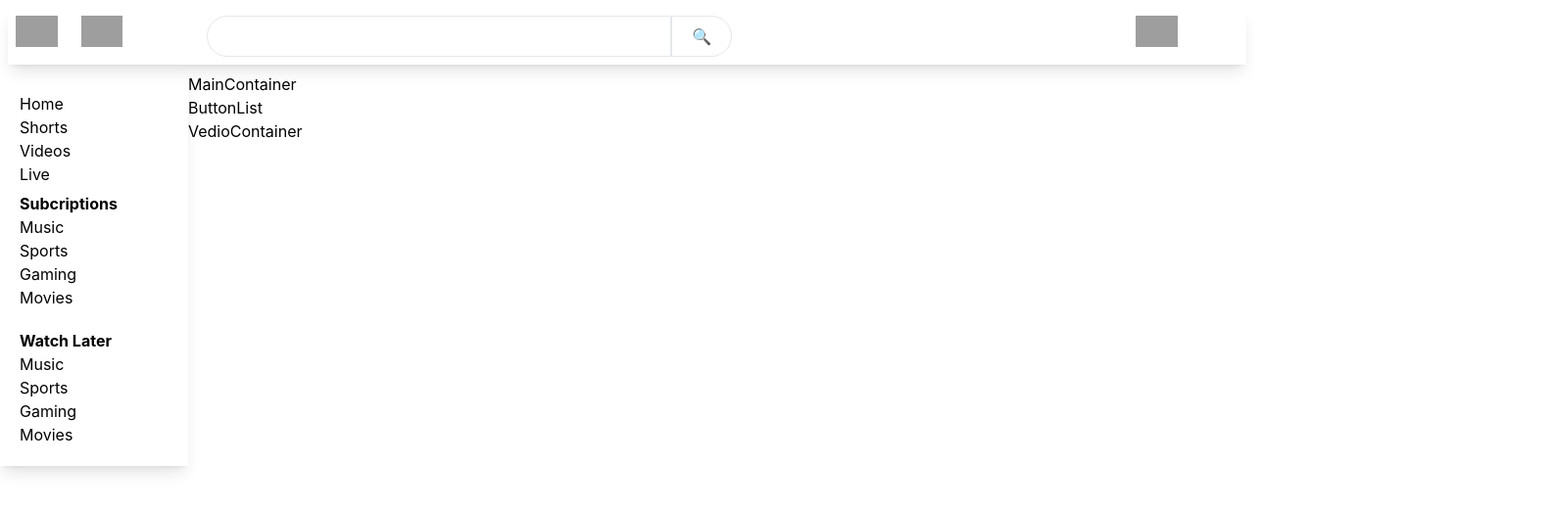
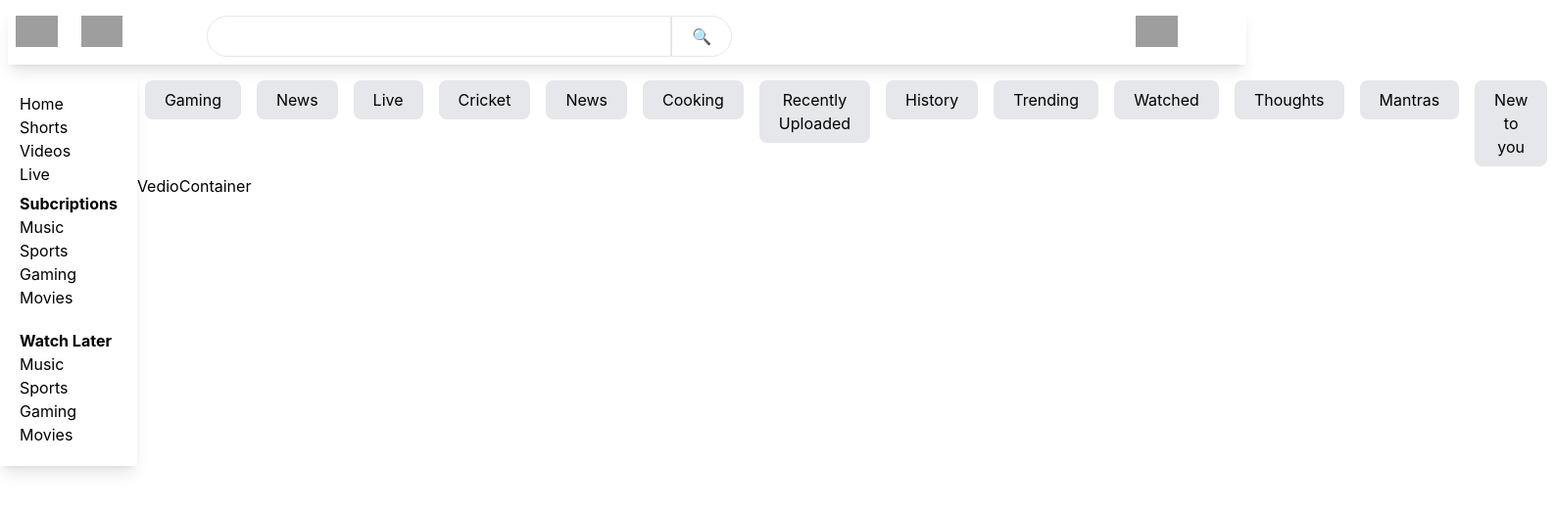
Before and after one commit to khushbooraikwar95/youtube-2.0, a React (Create React App) app: page / in a window 1280 px wide. Shown: the top 522 px of the page at 98% size, 1587 px wide, since content can reach past the window. Built offline with nearby package versions, Linux system fonts and the light colour scheme; grey boxes are pictures that could not be loaded.

Commit message:
feat- ButtonList Implemented on MainContainer

```diff
--- a/public/index.html
+++ b/public/index.html
@@ -24,7 +24,7 @@
       work correctly both with client-side routing and a non-root public URL.
       Learn how to configure a non-root public URL by running `npm run build`.
     -->
-    <title>Youtube</title>
+    <title>YouTube</title>
   </head>
   <body>
     <noscript>You need to enable JavaScript to run this app.</noscript>
--- /dev/null
+++ b/src/components/Button.js
@@ -0,0 +1,11 @@
+import React from "react";
+
+const Button = ({ name }) => {
+  return (
+    <div>
+      <button className="px-5 py-2 m-2 bg-gray-200 rounded-lg">{name}</button>
+    </div>
+  );
+};
+
+export default Button;
--- a/src/components/ButtonList.js
+++ b/src/components/ButtonList.js
@@ -1,7 +1,30 @@
 import React from "react";
+import Button from "./Button";
+
+const listOfButtons = [
+  "Gaming",
+  "News",
+  "Live",
+  "Cricket",
+  "News",
+  "Cooking",
+  "Recently Uploaded",
+  "History",
+  "Trending",
+  "Watched",
+  "Thoughts",
+  "Mantras",
+  "New to you",
+];
 
 const ButtonList = () => {
-  return <div>ButtonList</div>;
+  return (
+    <div className="flex">
+      {listOfButtons.map((name) => (
+        <Button name={name} />
+      ))}
+    </div>
+  );
 };
 
 export default ButtonList;
--- a/src/components/MainContainer.js
+++ b/src/components/MainContainer.js
@@ -5,7 +5,6 @@
 const MainContainer = () => {
   return (
     <div className="col-span-11">
-      MainContainer
       <ButtonList />
       <VedioContainer />
     </div>
```
